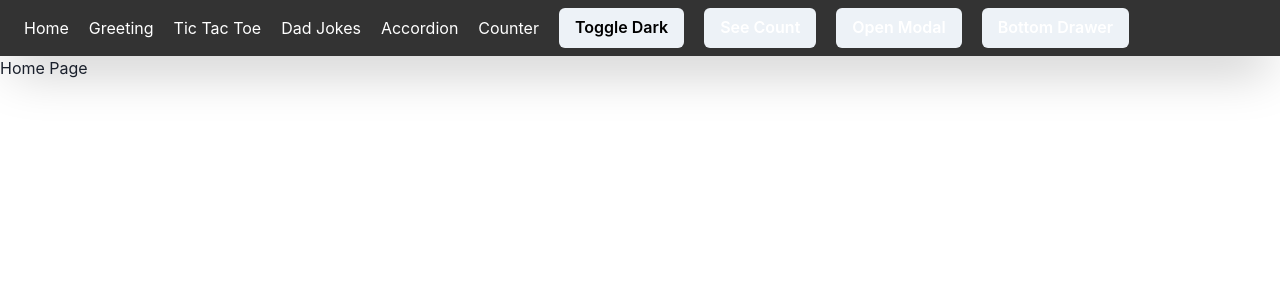
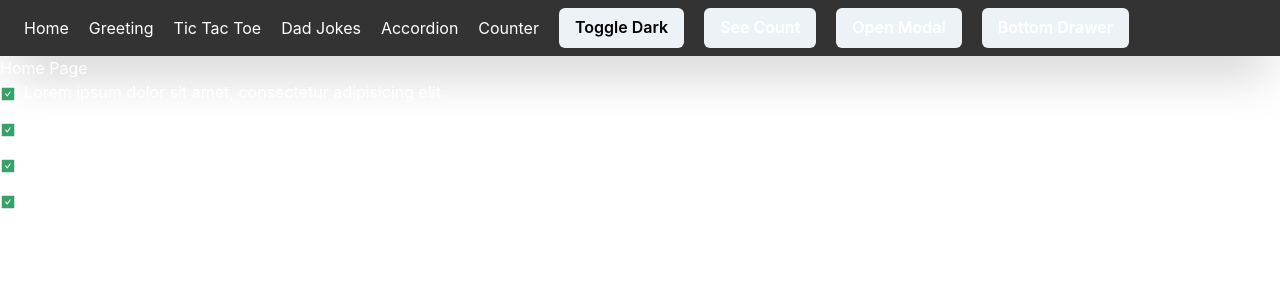
Before and after one commit to Ryan-Solomon/chakra-react, a React (Create React App) app: page / in a window 1280 px wide. Shown: the top 300 px of the page. Built offline with nearby package versions, Linux system fonts and the light colour scheme.

Commit message:
add link to homepage

```diff
--- a/src/App.tsx
+++ b/src/App.tsx
@@ -7,7 +7,6 @@ import { TicTacToePage } from './pages/ticTacToe/TicTacToePage';
 import { DadJokePage } from './pages/dadjoke/DadJokePage';
 import { AccordionPage } from './pages/accordion/AccordionPage';
 import { CounterPage } from './pages/counter/CounterPage';
-import { SidebarNav } from './components/SidebarNav';
 
 export const App = () => {
   return (
--- a/src/components/List.tsx
+++ b/src/components/List.tsx
@@ -17,7 +17,6 @@ export const ListComponent = () => {
         <ListIcon as={AiFillCheckSquare} color='green.500' />
         Quidem, ipsam illum quis sed voluptatum quae eum fugit earum
       </ListItem>
-      {/* You can also use custom icons from react-icons */}
       <ListItem>
         <ListIcon as={AiFillCheckSquare} color='green.500' />
         Quidem, ipsam illum quis sed voluptatum quae eum fugit earum
--- a/src/components/Nav.tsx
+++ b/src/components/Nav.tsx
@@ -20,8 +20,6 @@ export const Nav = () => {
     return () => window.removeEventListener('resize', setTheWidth);
   }, []);
 
-  console.log(windowWidth);
-
   return (
     <Box boxShadow='2xl' as='nav' bgColor='#333' p={2}>
       <HStack pl={4} spacing={5} color='white' as='ul' listStyleType='none'>
@@ -30,7 +28,7 @@ export const Nav = () => {
         ) : (
           <>
             <Box as='li'>
-              <Link as={NavLink} to='/home'>
+              <Link as={NavLink} to='/'>
                 Home
               </Link>
             </Box>
--- a/src/pages/HomePage.tsx
+++ b/src/pages/HomePage.tsx
@@ -1,6 +1,12 @@
 import React from 'react';
-import { Text } from '@chakra-ui/react';
+import { Box, Text } from '@chakra-ui/react';
+import { ListComponent } from '../components/List';
 
 export const HomePage = () => {
-  return <Text>Home Page</Text>;
+  return (
+    <Box color='white'>
+      <Text>Home Page</Text>
+      <ListComponent />
+    </Box>
+  );
 };
```
